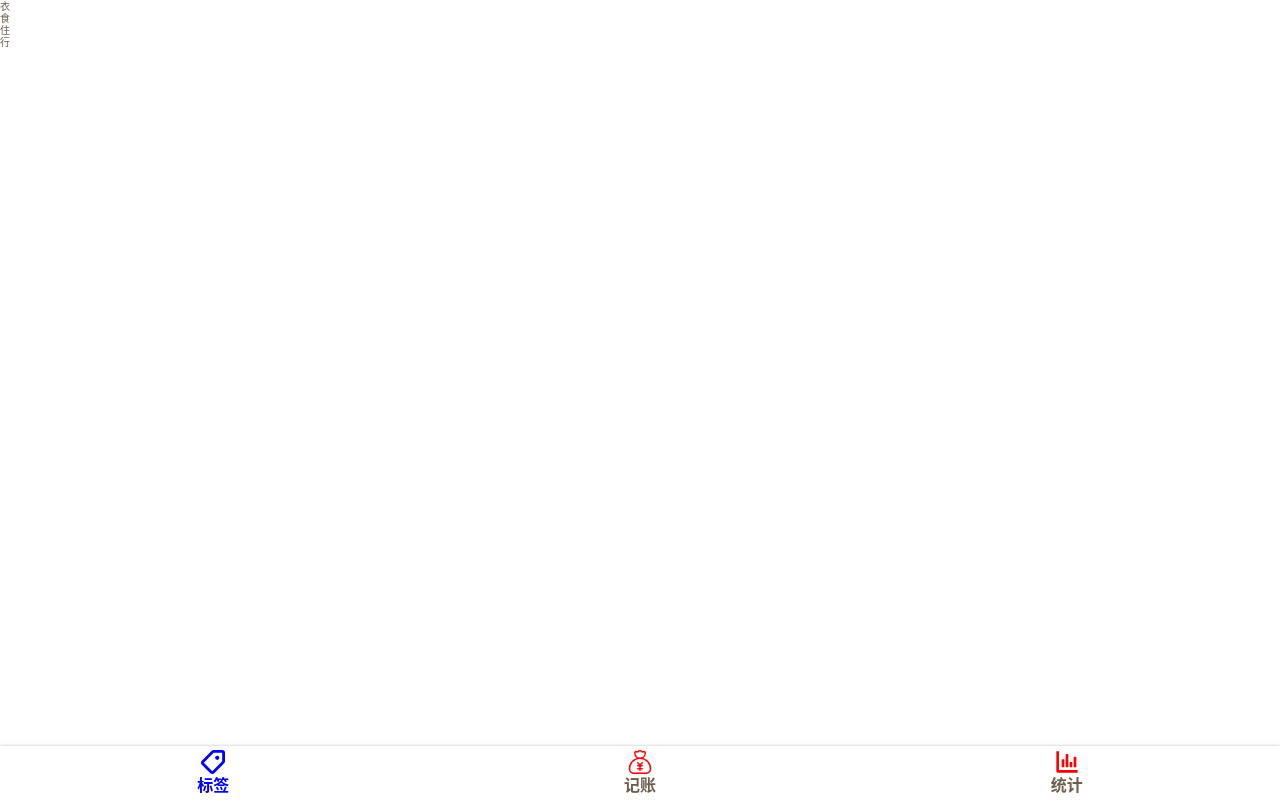
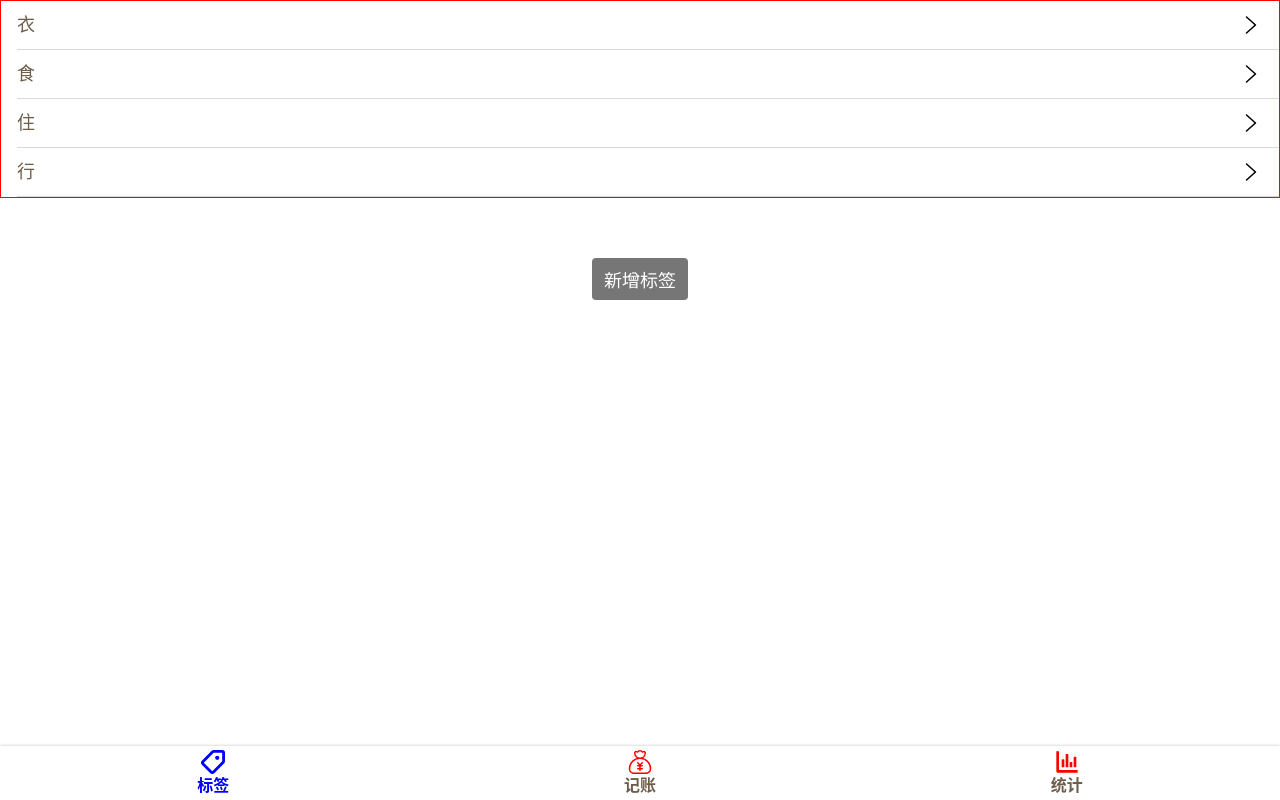
Before and after one commit to lightbuild/light-acount-react, a React (Create React App) app: page /tags in a window 1280 px wide. Built offline with nearby package versions, Linux system fonts and the light colour scheme.

Commit message:
完成tags样式及修复money组件样式

```diff
--- a/src/index.scss
+++ b/src/index.scss
@@ -58,3 +58,9 @@
   display: block;
   clear: both;
 }
+
+.oneLine{
+  white-space:nowrap;
+  overflow: hidden;
+  text-overflow: ellipsis;
+}
--- a/src/routes/money/money.styles.tsx
+++ b/src/routes/money/money.styles.tsx
@@ -1,7 +1,10 @@
 import styled from 'styled-components';
 
 export const SectionWraaper =styled.div`
-  flex-grow: 1;
+  position: absolute;
+  left:0;
+  right:0;
+  height:100%;
   display: flex;
   flex-direction: column-reverse;
 `
--- a/src/routes/navigation/navigation.styles.tsx
+++ b/src/routes/navigation/navigation.styles.tsx
@@ -8,10 +8,11 @@
 `;
 
 export const Main = styled.div`
+  position: relative;
   flex-grow:1;
   overflow:auto;
-  display: flex;
 `
+
 export const Nav= styled.nav`
   box-shadow:0 0 3px rgba(0,0,0,0.25);
   line-height:2.2rem;
--- a/src/routes/tags/tags.component.tsx
+++ b/src/routes/tags/tags.component.tsx
@@ -1,17 +1,27 @@
-import React from 'react'
+import React from 'react';
 import {useTags} from '../../utils/useTags';
+import {TagList, Button, Center} from './tags.styles';
+import {ReactComponent as RightLogo} from 'assets/icons/right.svg';
 
-const Tags =() =>{
-  const {tags,setTags} = useTags();
-  return(
+const Tags = () => {
+  const {tags, setTags} = useTags();
+  return (
     <div>
-    <ol>
-      {tags.map(tag =>
-        <li key={tag}>{tag}</li>
-      )}
-    </ol>
+      <TagList>
+        {tags.map(tag =>
+          <li key={tag}>
+            <span className="oneLine">{tag}</span>
+            <RightLogo/>
+          </li>
+        )}
+      </TagList>
+      <Center>
+        <Button>
+          新增标签
+        </Button>
+      </Center>
     </div>
-  )
-}
+  );
+};
 
-export default Tags
+export default Tags;
--- a/src/routes/tags/tags.styles.tsx
+++ b/src/routes/tags/tags.styles.tsx
@@ -1 +1,36 @@
 import styled from 'styled-components';
+
+export const TagList = styled.ol`
+  font-size:1.8rem;
+  background: white;
+  border: 1px solid red;
+  >li{
+    border-bottom:1px solid #d5d9d9;
+    line-height:2rem;
+    padding:1.2rem 1.6rem 1.2rem 0;
+    margin-left:1.6rem;
+    display: flex;
+    justify-content: space-between;
+    align-items: center;
+  }
+  svg{
+    width:2.4rem;
+    height: 2.4rem;
+  }
+`
+
+export const Button = styled.button`
+  font-size: 1.8rem;
+  border:none;
+  padding:.8rem 1.2rem;
+  background: #767676;
+  border-radius:4px;
+  color:white;
+`
+export const Center = styled.div`
+  margin-top:6rem;
+  display: flex;
+  justify-content: center;
+  align-items: center;
+  flex-direction: column;
+`
```
